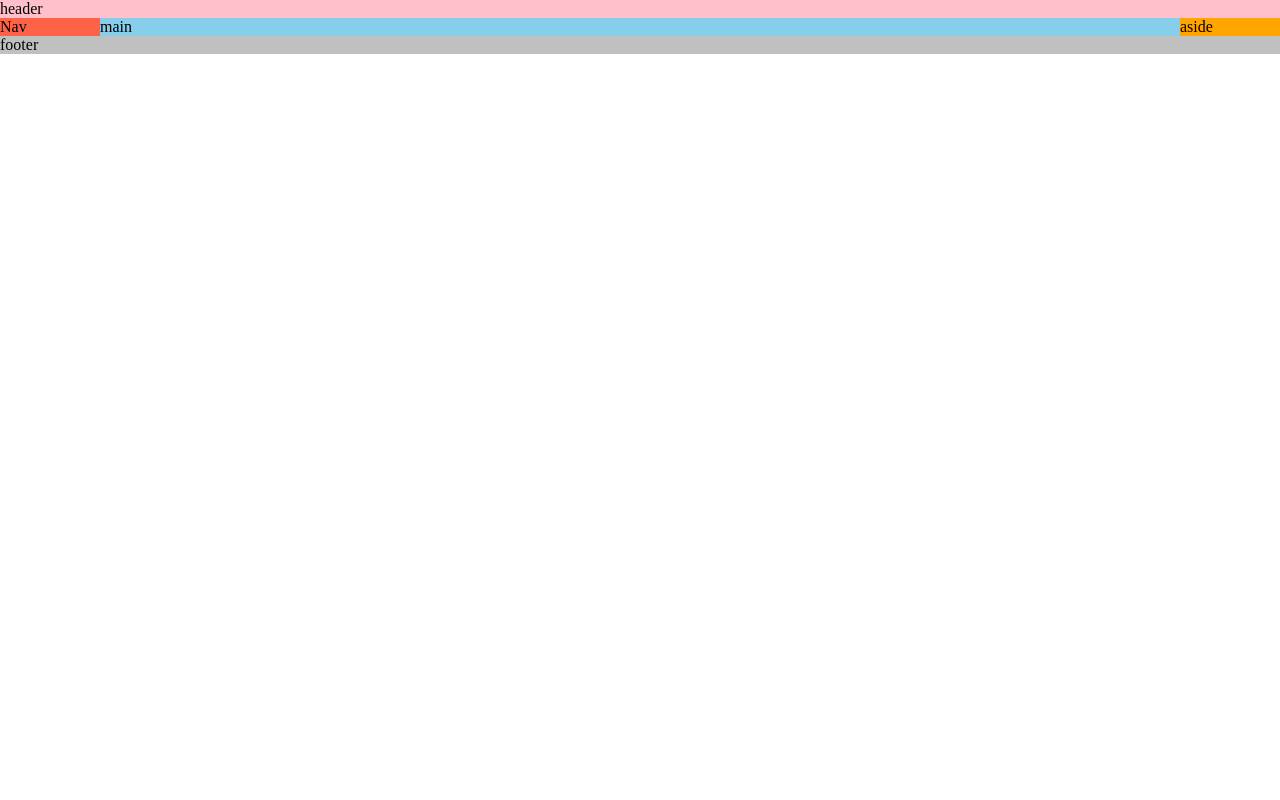
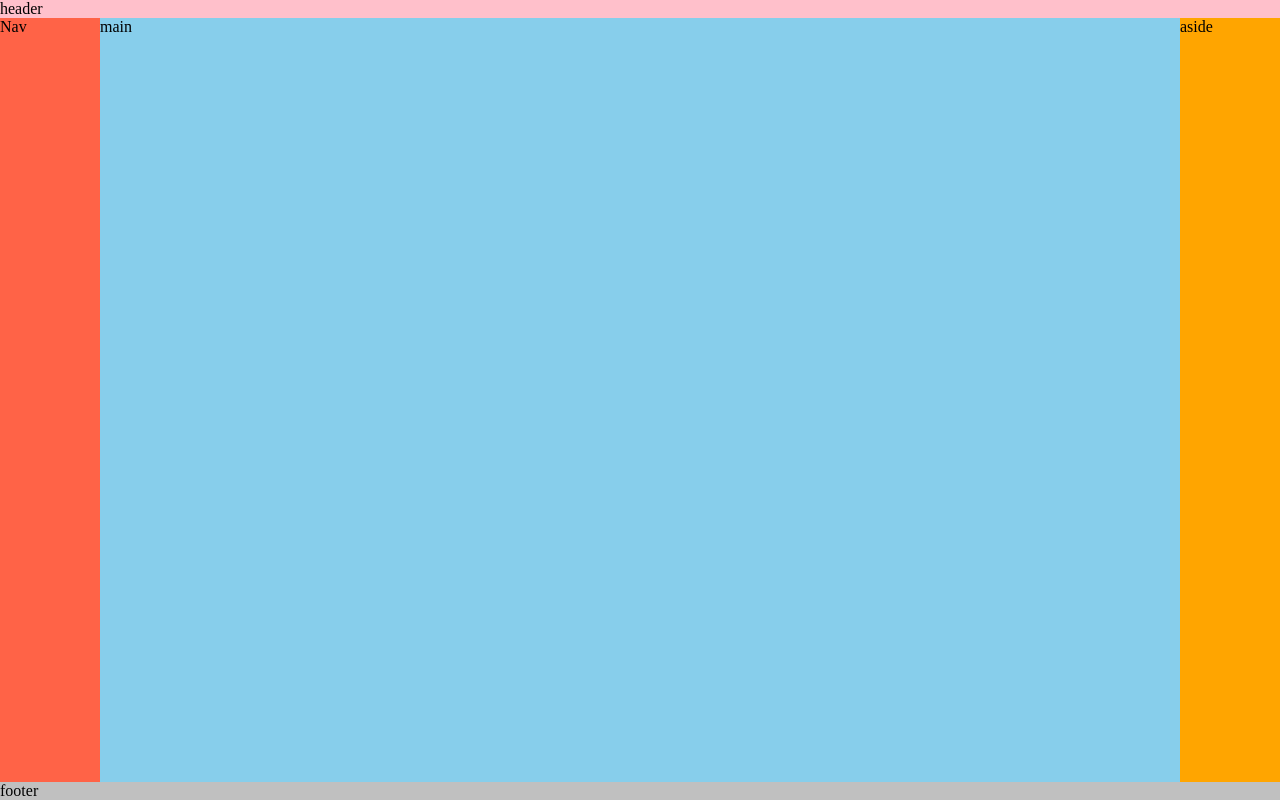
Before and after one commit to Channelsu/flex_box, a plain HTML site: page index.html in a window 1280 px wide. Drawn offline with Linux system fonts and the light colour scheme.

Commit message:
メインコンテナに高さを設定

```diff
--- a/css/style.css
+++ b/css/style.css
@@ -1,5 +1,12 @@
+html {
+  height: 100%;
+}
+
 body {
   margin: 0;
+  display: flex;
+  flex-direction: column;
+  height: 100%;
 }
 
 header {
@@ -8,6 +15,7 @@ header {
 
 .container {
   display: flex;
+  flex: 1;
 }
 
 main {
```
